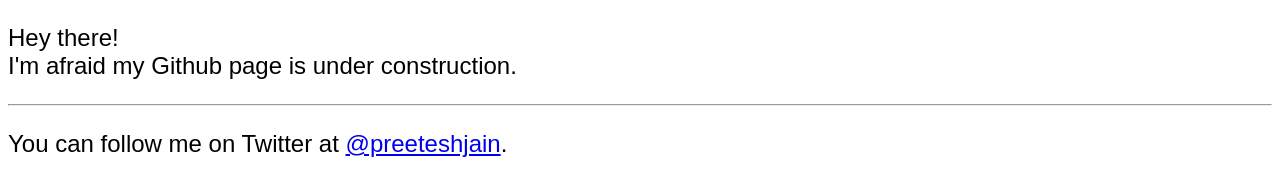
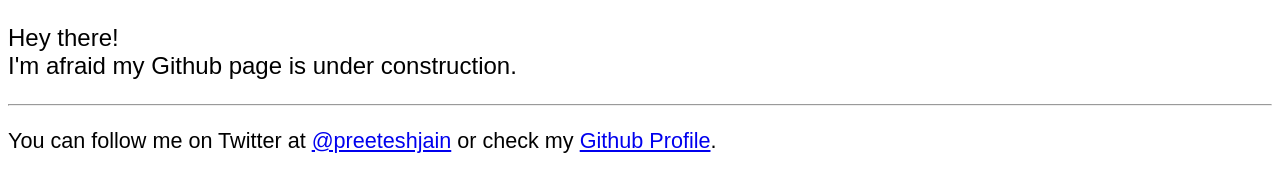
Before and after one commit to preeteshjain/preeteshjain.github.io, a plain HTML site: page index.html in a window 1280 px wide. Drawn offline with Linux system fonts and the light colour scheme.

Commit message:
Index edit

```diff
--- a/index.html
+++ b/index.html
@@ -11,6 +11,6 @@
 </head>
 <body>
 	<p>Hey there! <br> I'm afraid my Github page is under construction.</p> <hr>
-	<p>You can follow me on Twitter at <a href="http://twitter.com/preeteshjain">@preeteshjain</a>.</p>
+	<p style="font-size: 0.9em;">You can follow me on Twitter at <a href="http://twitter.com/preeteshjain">@preeteshjain</a> or check my <a href="http://github.com/preeteshjain">Github Profile</a>.</p>
 </body>
 </html>
```
